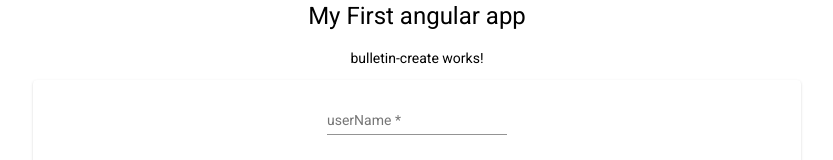
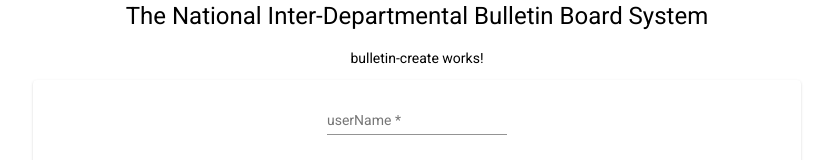
Before and after one commit to aqeelabader/bulletin-system, an Angular app: page / in a window 1280 px wide. Shown: the top 160 px of the page, without its empty margins (223-1056 px from the left). Built offline with nearby package versions, Linux system fonts and the light colour scheme; no server answers.

Commit message:
working, before changing routing or before part c

```diff
--- a/src/app/app.component.html
+++ b/src/app/app.component.html
@@ -1,10 +1,24 @@
 <main>
   <div style="text-align: center;">
   <h1>
-    My First angular app
+  The National Inter-Departmental Bulletin Board System
   </h1>
+<!--
+  <nav>
+    <button mat-button color="primary" [routerLink]= "['/create']"
+    routerLinkActive= "router-link-active" >Create post</button>
+    <button mat-button color="primary" [routerLink]= "['/create']"
+    routerLinkActive= "router-link-active" >Edit Post</button>
+    <button mat-button color="primary" [routerLink]= "['/']"
+    routerLinkActive= "router-link-active" >List Posts</button>
+  </nav>
+  <br>
+  <router-outlet></router-outlet>
+
+-->
 
   <app-bulletin-create ></app-bulletin-create>
   <app-bulletin-posted ></app-bulletin-posted>
+
 </div>
 </main>
--- a/src/app/app.module.ts
+++ b/src/app/app.module.ts
@@ -11,6 +11,7 @@ import {MatFormFieldModule} from '@angular/material/form-field';
 import { BulletinPostedComponent } from './bulletin-posted/bulletin-posted.component';
 import {MatExpansionModule} from '@angular/material/expansion';
 import {HttpClientModule} from '@angular/common/http';
+import {AppRoutingModule} from './app-routing.module';
 
 @NgModule({
   declarations: [
@@ -20,6 +21,7 @@ import {HttpClientModule} from '@angular/common/http';
   ],
   imports: [
     BrowserModule,
+    AppRoutingModule,
     MatFormFieldModule,
     FormsModule,
     BrowserAnimationsModule,
```
Also changed, not shown: src/app/app-routing.module.ts (added, +16 -0 lines), commands.txt (added).
